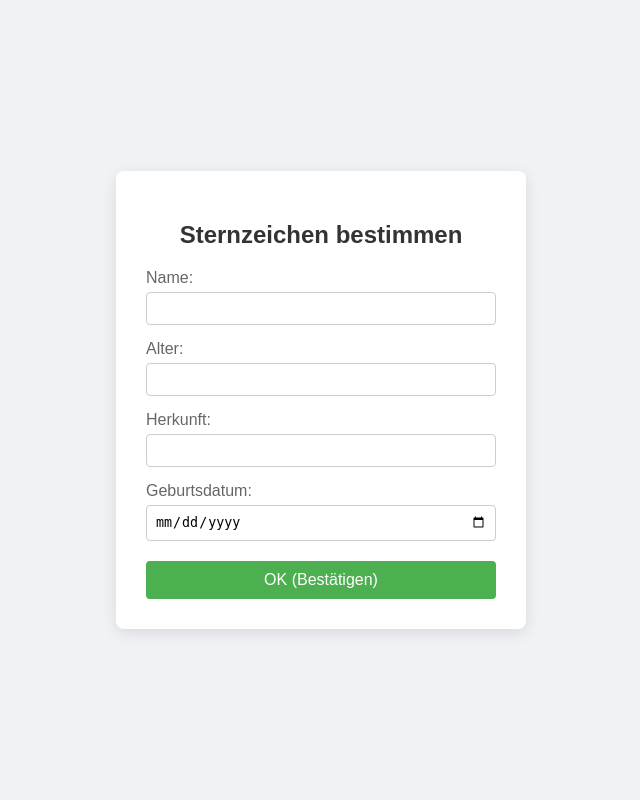
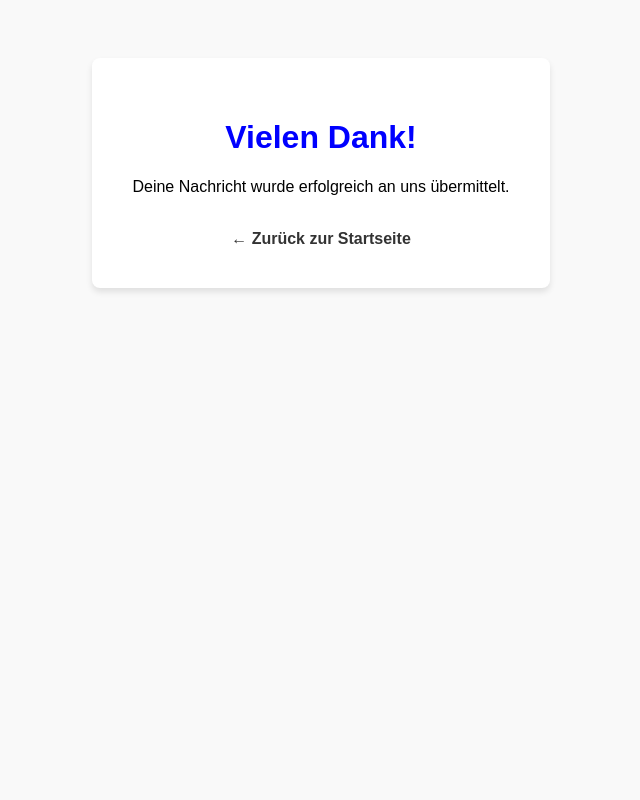
Before and after one commit to Lussix6967/Luccix-website, a Flask app: template templates/index.html in a window 1280 px wide. Shown: the whole page, without its empty margins (319-959 px from the left). Run offline with Flask 3, Linux system fonts and the light colour scheme; the template is opened without the code that fills it, so the values that code supplies are empty.

Commit message:
Add files via upload

```diff
--- a/app.py
+++ b/app.py
@@ -90,6 +90,11 @@ def vote(artikel_id):
         return response
 
     return redirect(url_for("home"))
+# ... hier endet deine "vote"-Funktion mit return redirect(url_for("home"))
+
+@app.route('/danke')
+def danke():
+    return render_template('danke.html')
 
 if __name__ == "__main__":
     port = int(os.environ.get("PORT", 5000))
--- a/templates/index.html
+++ b/templates/index.html
@@ -2,35 +2,32 @@
 <html lang="de">
 <head>
     <meta charset="UTF-8">
-    <title>Sternzeichen Finder</title>
+    <meta name="viewport" content="width=device-width, initial-scale=1.0">
+    <title>Danke für deine Nachricht!</title>
     <style>
-        body { font-family: Arial, sans-serif; background: #f0f2f5; display: flex; justify-content: center; align-items: center; height: 100vh; margin: 0; }
-        .container { background: white; padding: 30px; border-radius: 8px; box-shadow: 0 4px 15px rgba(0,0,0,0.1); width: 350px; }
-        h2 { text-align: center; color: #333; }
-        label { display: block; margin-top: 15px; color: #666; }
-        input { width: 100%; padding: 8px; margin-top: 5px; box-sizing: border-box; border: 1px solid #ccc; border-radius: 4px; }
-        button { width: 100%; padding: 10px; margin-top: 20px; background: #4CAF50; color: white; border: none; border-radius: 4px; font-size: 16px; cursor: pointer; }
-        button:hover { background: #45a049; }
+        body {
+            font-family: Arial, sans-serif;
+            text-align: center;
+            padding: 50px;
+            background-color: #f9f9f9;
+        }
+        .container {
+            background: white;
+            padding: 40px;
+            border-radius: 8px;
+            display: inline-block;
+            box-shadow: 0 4px 6px rgba(0,0,0,0.1);
+        }
+        h1 { color: blue; } /* Hier kannst du deine blaue "Success"-Farbe nutzen */
+        a { color: #333; text-decoration: none; font-weight: bold; }
     </style>
 </head>
 <body>
     <div class="container">
-        <h2>Sternzeichen bestimmen</h2>
-        <form method="POST">
-            <label>Name:</label>
-            <input type="text" name="name" required>
-
-            <label>Alter:</label>
-            <input type="number" name="alter" required>
-
-            <label>Herkunft:</label>
-            <input type="text" name="herkunft" required>
-
-            <label>Geburtsdatum:</label>
-            <input type="date" name="geburtsdatum" required>
-
-            <button type="submit">OK (Bestätigen)</button>
-        </form>
+        <h1>Vielen Dank!</h1>
+        <p>Deine Nachricht wurde erfolgreich an uns übermittelt.</p>
+        <br>
+        <a href="index.html">← Zurück zur Startseite</a>
     </div>
 </body>
 </html>
```
Also changed, not shown: templates/danke.html (added, +33 -0 lines), templates/mode_index.html (+6 -2 lines).
